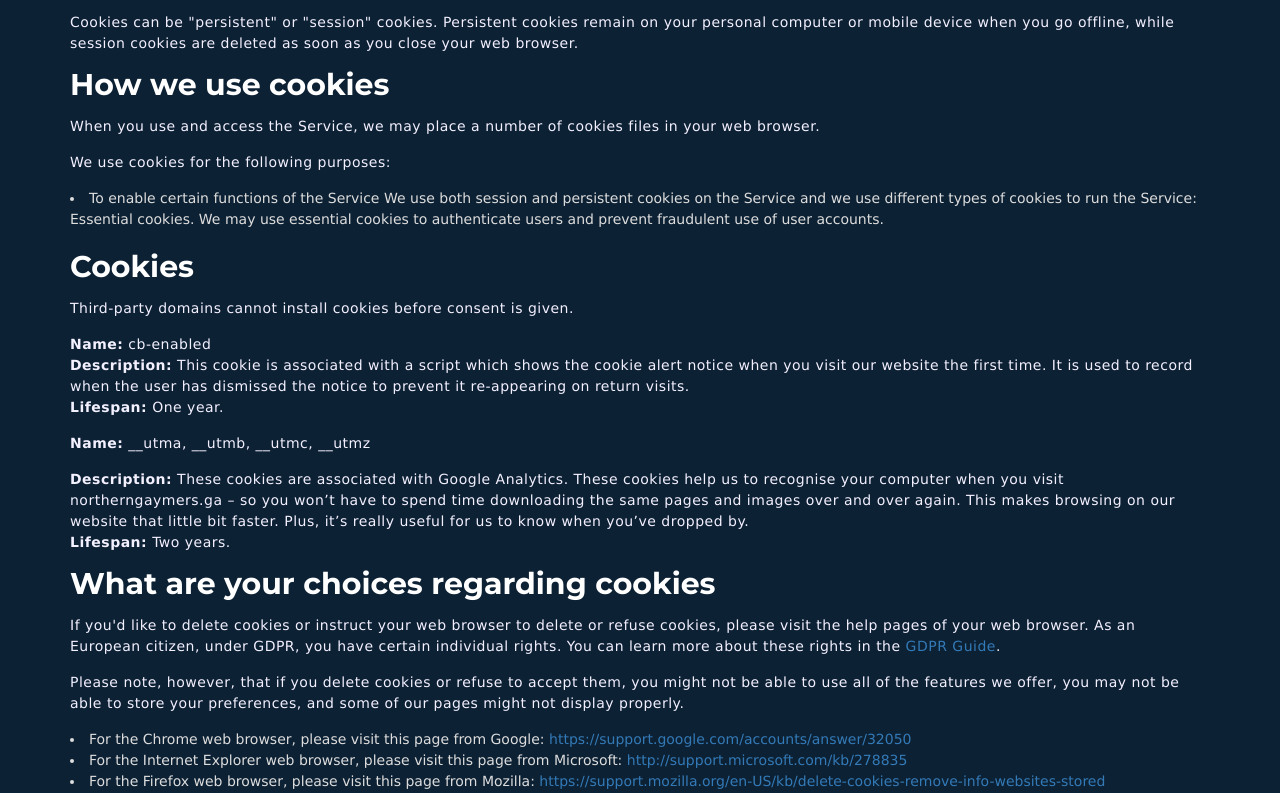
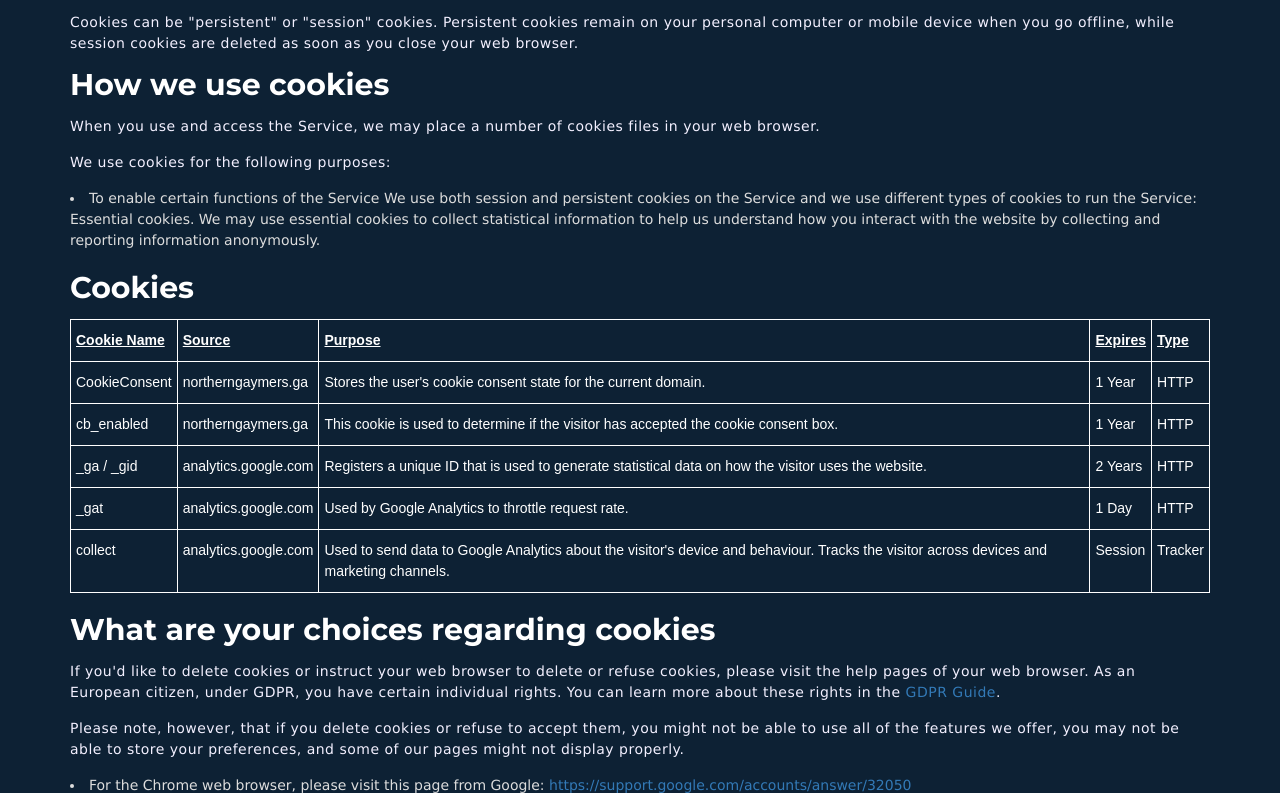
Before and after one commit to northerngaymers/website, a plain HTML site: page cookies-policy.html in a window 1280 px wide. Shown: the part 720-1513 px from the top of the page. Drawn offline with Linux system fonts and the light colour scheme.

Commit message:
Update cookies-policy.html

```diff
--- a/cookies-policy.html
+++ b/cookies-policy.html
@@ -129,7 +129,7 @@
                     <!-- column end -->
                     <div class="col-xs-12">
                         <div class="about-content">
-<p>Last updated: March 10, 2019</p>
+<p>Last updated: April 05, 2019</p>
 
 <p>Northern Gaymers. ("us", "we", or "our") uses cookies on the Northern Gaymers. website (the "Service"). By using the Service, you consent to the use of cookies.</p>
 
@@ -148,18 +148,63 @@
 <p>We use cookies for the following purposes:</p>
 
 <ul style="list-style: disc inside">
-<li>To enable certain functions of the Service We use both session and persistent cookies on the Service and we use different types of cookies to run the Service: Essential cookies. We may use essential cookies to authenticate users and prevent fraudulent use of user accounts.
+<li>To enable certain functions of the Service We use both session and persistent cookies on the Service and we use different types of cookies to run the Service: Essential cookies. We may use essential cookies to collect statistical information to help us understand how you interact with the website by collecting and reporting information anonymously.
 </li>
 </ul> <br>
 
 <h3>Cookies</h3>
-<p>Third-party domains cannot install cookies before consent is given.</p>
-<p> <b>Name:</b> cb-enabled<br>
-    <b>Description:</b> This cookie is associated with a script which shows the cookie alert notice when you visit our website the first time. It is used to record when the user has dismissed the notice to prevent it re-appearing on return visits.<br>
-                    <b>Lifespan:</b> One year.<br><p>
-    <b>Name:</b> __utma, __utmb, __utmc, __utmz<br> <p>
-    <b>Description:</b> These cookies are associated with Google Analytics. These cookies help us to recognise your computer when you visit northerngaymers.ga – so you won’t have to spend time downloading the same pages and images over and over again. This makes browsing on our website that little bit faster. Plus, it’s really useful for us to know when you’ve dropped by.<br>
-                    <b>Lifespan:</b> Two years.<br><p>
+<style type="text/css">
+.tg  {border-collapse:collapse;border-spacing:0;}
+.tg td{font-family:Arial, sans-serif;font-size:14px;padding:10px 5px;border-style:solid;border-width:1px;overflow:hidden;word-break:normal;border-color:black;}
+.tg th{font-family:Arial, sans-serif;font-size:14px;font-weight:normal;padding:10px 5px;border-style:solid;border-width:1px;overflow:hidden;word-break:normal;border-color:black;}
+.tg .tg-ej0t{color:#ffffff;border-color:#ffffff;text-align:left}
+.tg .tg-il3a{color:#ffffff;border-color:#ffffff;text-align:left;vertical-align:top}
+</style>
+<table class="tg">
+  <tr>
+    <th class="tg-ej0t"><span style="font-weight:bold;text-decoration:underline">Cookie Name</span></th>
+    <th class="tg-il3a"><span style="font-weight:bold;text-decoration:underline">Source</span></th>
+    <th class="tg-il3a"><span style="font-weight:bold;text-decoration:underline">Purpose</span></th>
+    <th class="tg-il3a"><span style="font-weight:bold;text-decoration:underline">Expires</span></th>
+    <th class="tg-il3a"><span style="font-weight:bold;text-decoration:underline">Type</span></th>
+  </tr>
+  <tr>
+    <td class="tg-il3a">CookieConsent</td>
+    <td class="tg-il3a">northerngaymers.ga</td>
+    <td class="tg-il3a">Stores the user's cookie consent state for the current domain.</td>
+    <td class="tg-il3a">1 Year</td>
+    <td class="tg-il3a">HTTP</td>
+  </tr>
+  <tr>
+    <td class="tg-il3a">cb_enabled</td>
+    <td class="tg-il3a">northerngaymers.ga</td>
+    <td class="tg-il3a">This cookie is used to determine if the visitor has accepted the cookie consent box.<br></td>
+    <td class="tg-il3a">1 Year</td>
+    <td class="tg-il3a">HTTP</td>
+  </tr>
+  <tr>
+    <td class="tg-il3a">_ga / _gid</td>
+    <td class="tg-il3a">analytics.google.com<br></td>
+    <td class="tg-il3a">Registers a unique ID that is used to generate statistical data on how the visitor uses the website.</td>
+    <td class="tg-il3a">2 Years</td>
+    <td class="tg-il3a">HTTP</td>
+  </tr>
+  <tr>
+    <td class="tg-il3a">_gat</td>
+    <td class="tg-il3a">analytics.google.com<br></td>
+    <td class="tg-il3a">Used by Google Analytics to throttle request rate.</td>
+    <td class="tg-il3a">1 Day</td>
+    <td class="tg-il3a">HTTP</td>
+  </tr>
+  <tr>
+    <td class="tg-il3a">collect</td>
+    <td class="tg-il3a">analytics.google.com</td>
+    <td class="tg-il3a">Used to send data to Google Analytics about the visitor's device and behaviour. Tracks the visitor across devices and marketing channels.</td>
+    <td class="tg-il3a">Session</td>
+    <td class="tg-il3a">Tracker</td>
+  </tr>
+</table><br>
+
 
 <h3>What are your choices regarding cookies</h3>
 
@@ -193,7 +238,6 @@
             </div>
         <!-- about-area end -->
 
-            <script id="CookieDeclaration" src="https://consent.cookiebot.com/cfcf3537-16cc-4a4a-a4fe-8d12ed7b5875/cd.js" type="text/javascript" async></script>
 
 
         <!-- Start Footer bottom Area -->
```
